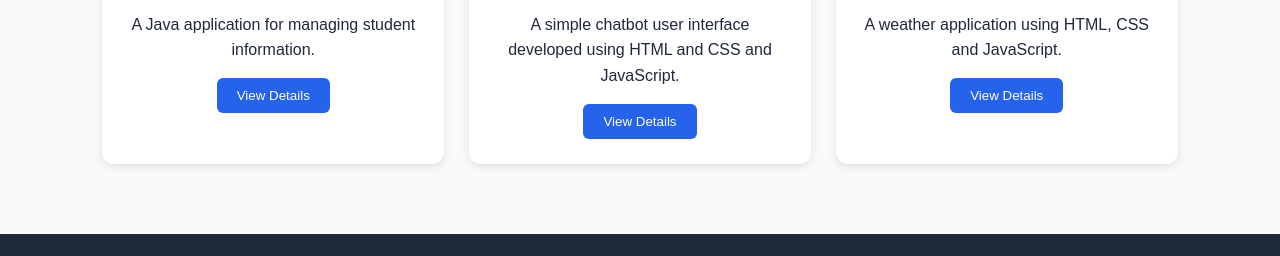
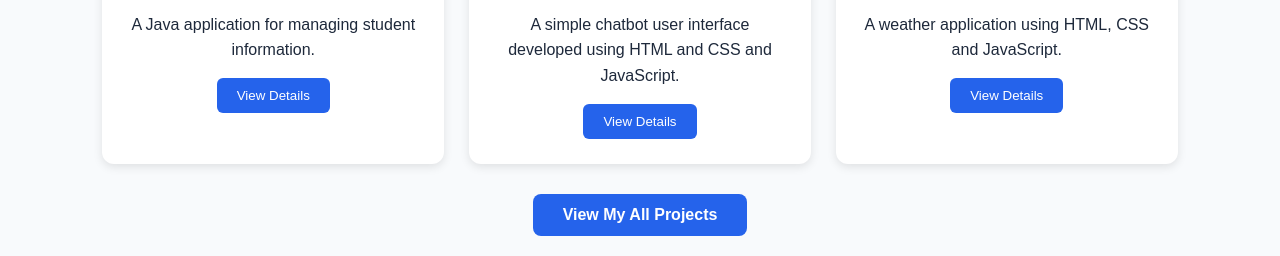
Before and after one commit to Roneth87/My-Portfolio, a plain HTML site: page index.html in a window 1280 px wide. Shown: the part 1985-2241 px from the top of the page. Drawn offline with Linux system fonts and the light colour scheme.

Commit message:
Add View All Projects button

```diff
--- a/index.html
+++ b/index.html
@@ -141,7 +141,9 @@
                     <img src="assets\img\st management.jpg" alt="st.management logo">
                     <h3>Student Management System</h3>
                     <p> A Java application for managing student information.</p>
-                    <button onclick="showProject('student')">View Details </button>
+                    <a href="https://github.com/Roneth87/Student-Management-System">
+                        <button>View Details</button>
+                    </a>
 
                 </article>
 
@@ -150,7 +152,9 @@
                     <img src="assets\img\chatbot.jpeg" alt="chatbot logo">
                     <h3>Chatbot Website</h3>
                     <p> A simple chatbot user interface developed using HTML and CSS and JavaScript.</p>
-                    <button onclick="showProject('chatbot')">View Details</button>
+                    <a href="https://github.com/Roneth87/Chatbot">
+                        <button>View Details</button>
+                    </a>
 
                 </article>
 
@@ -160,13 +164,21 @@
                     <img src="assets\img\weather app.jpeg" alt="weather logo">
                     <h3>Weather App</h3>
                     <p> A weather application using HTML, CSS and JavaScript.</p>
-                    <button onclick="showProject('weather')">View Details</button>
+                    <a href="https://github.com/Roneth87/Weather-App">
+                        <button>View Details</button>
+                    </a>
 
                 </article>
 
             </div>
 
+            <a href="https://github.com/Roneth87?tab=repositories" class="btn">
+                <button>View My All Projects</button>
+                </a>
+
         </section>
+
+
 
 
 
--- a/style.css
+++ b/style.css
@@ -227,7 +227,32 @@ img {
 
 }
 
-.contact {
+.btn{
+    display: inline-block;
+    margin-top: 30px;
+    text-decoration: none;
+}
+
+.btn button{
+    padding: 12px 30px;
+    background-color: #2563eb;
+    color: white;
+    border: none;
+    border-radius: 8px;
+    font-size: 16px;
+    font-weight: bold;
+    cursor: pointer;
+    transition: 0.3s;
+
+}
+
+.btn button:hover{
+    background-color: #1d4ed8;
+    transform: translateY(-3px);
+
+}
+
+.contact{
     padding: 25px;
     text-align: center;
     background-color: #1e293b;
@@ -236,14 +261,14 @@ img {
 
 }
 
-.contact h1 {
+.contact h1{
     max-width: 700px;
     margin: auto;
     line-height: 1.8;
 
 }
 
-.contact img {
+.contact img{
     width: 45px;
     height: 45px;
     transition: 0.3s;
```
